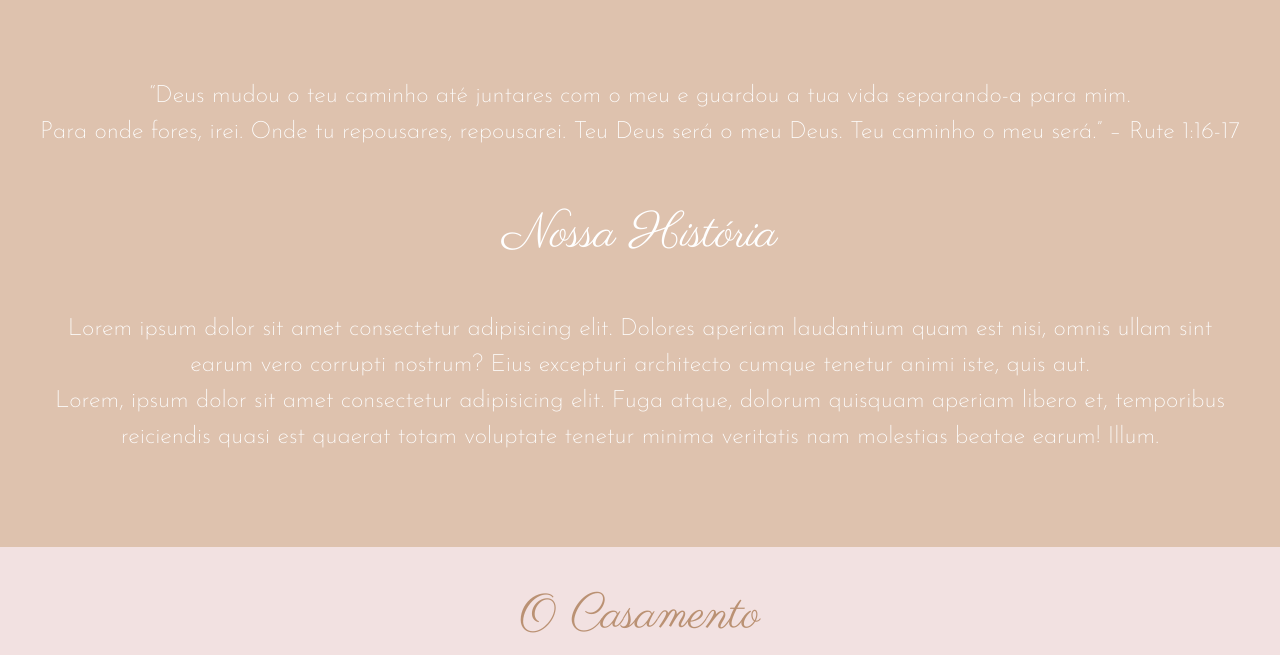
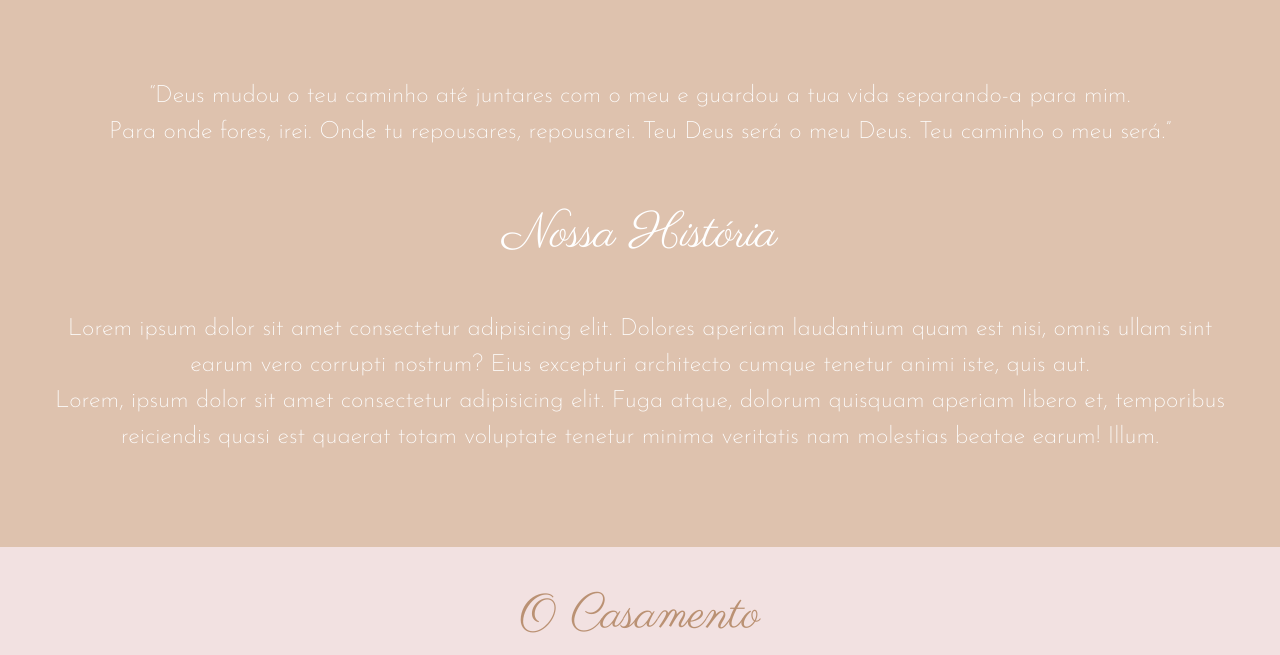
Before and after one commit to WandersondFarias/Convite-de-Casamento, a plain HTML site: page index.html in a window 1280 px wide. Shown: the part 1668-2323 px from the top of the page. Drawn offline with nearby package versions, Linux system fonts and the light colour scheme; a script that the page names is missing.

Commit message:
foi alterado um texto

```diff
--- a/index.html
+++ b/index.html
@@ -79,9 +79,10 @@
       </div>
       <!--     Fim do Carousel   -->
 
-      <p>“Deus mudou o teu caminho até juntares com o meu e guardou a tua vida separando-a para mim.
-        <br>Para onde fores, irei. Onde tu repousares, repousarei. Teu Deus será o meu Deus. Teu caminho o meu será.” –
-        Rute 1:16-17
+
+      <p> “Deus mudou o teu caminho até juntares com o meu e guardou a tua vida separando-a para mim.
+        <br>Para onde fores, irei. Onde tu repousares, repousarei. Teu Deus será o meu Deus. Teu caminho o meu será.”
+
       </p>
 
       <h2>Nossa História</h2>
```
